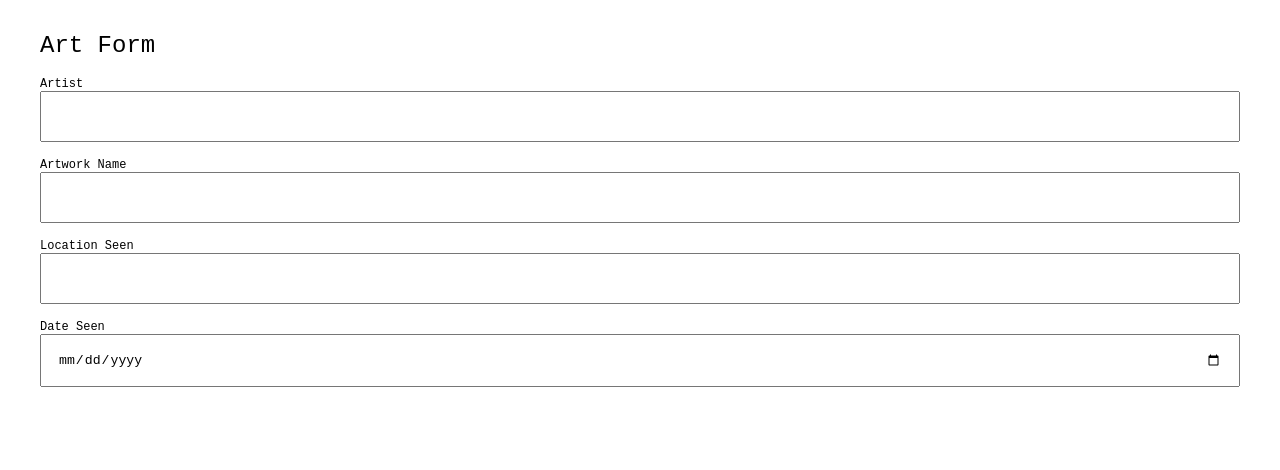
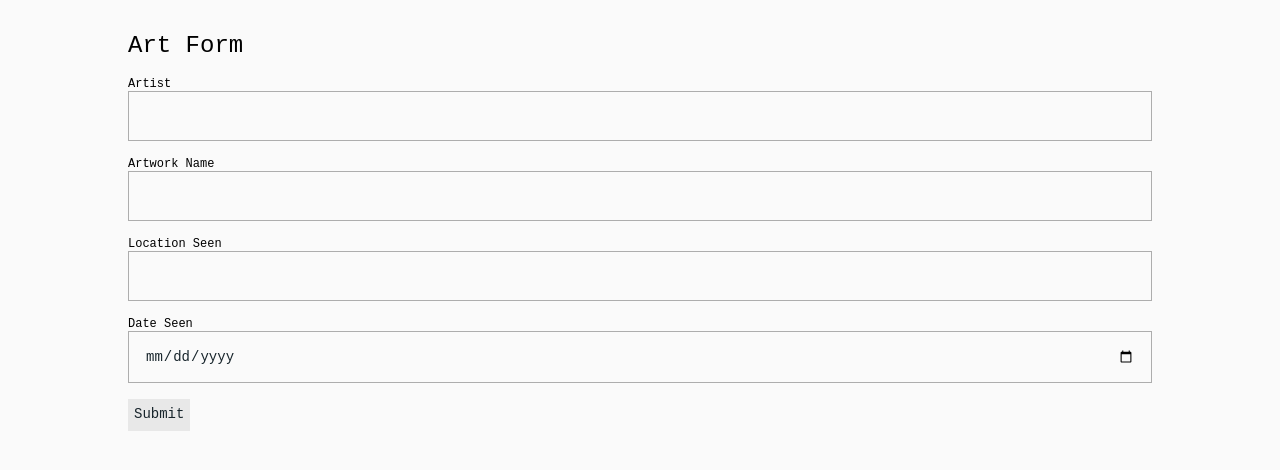
Before and after one commit to tchryssos/art-list, a Next.js app: page / in a window 1280 px wide. Shown: the top 470 px of the page. Built offline with nearby package versions, Linux system fonts and the light colour scheme.

Commit message:
Fixing global colors, updating theme to match rpg, adding button

```diff
--- /dev/null
+++ b/src/components/buttons/Button.tsx
@@ -0,0 +1,66 @@
+import styled from '@emotion/styled';
+
+import { pxToRem } from '~/logic/util/styles';
+
+import { FlexBox } from '../box/FlexBox';
+import { BaseButtonProps } from './types';
+
+type StyledProps = Pick<Required<BaseButtonProps>, 'transparent'>;
+
+const StyledButton = styled.button<StyledProps>(({ theme, transparent }) => ({
+  color: theme.colors.text,
+  cursor: 'pointer',
+  minHeight: theme.spacing[32],
+  minWidth: theme.spacing[32],
+  backgroundColor: transparent ? 'transparent' : theme.colors.accentLight,
+  border: transparent
+    ? `${theme.border.borderWidth[1]} solid ${theme.colors.text}`
+    : 'none',
+  // Non-standard padding matches default button padding
+  padding: `${pxToRem(1)} ${pxToRem(6)}`,
+  ':hover': {
+    filter: `brightness(${theme.filters.brightnessMod})`,
+  },
+  ':disabled': {
+    cursor: 'not-allowed',
+    backgroundColor: theme.colors.accentHeavy,
+    border: 'none',
+    filter: 'brightness(1.0)',
+  },
+}));
+
+const ButtonLike = StyledButton.withComponent(FlexBox);
+
+export const Button: React.FC<BaseButtonProps> = ({
+  onClick,
+  className,
+  type = 'button',
+  disabled,
+  children,
+  transparent,
+  buttonLike,
+}) => {
+  if (buttonLike) {
+    return (
+      <ButtonLike
+        center
+        className={className}
+        transparent={Boolean(transparent)}
+      >
+        {children}
+      </ButtonLike>
+    );
+  }
+  return (
+    <StyledButton
+      className={className}
+      disabled={disabled || (!onClick && type !== 'submit')}
+      transparent={Boolean(transparent)}
+      // eslint-disable-next-line react/button-has-type
+      type={type}
+      onClick={onClick}
+    >
+      {children}
+    </StyledButton>
+  );
+};
--- a/src/components/form/styles.ts
+++ b/src/components/form/styles.ts
@@ -7,4 +7,7 @@ export const createInputStyles = (theme: Theme) =>
     padding: theme.spacing[16],
     fontSize: theme.fontSize.body,
     fontFamily: theme.fontFamily.normal,
+    backgroundColor: theme.colors.background,
+    color: theme.colors.text,
+    border: `${theme.border.borderWidth[1]} solid ${theme.colors.accentHeavy}`,
   });
--- a/src/components/meta/Layout.tsx
+++ b/src/components/meta/Layout.tsx
@@ -11,7 +11,7 @@ type LayoutProps = {
 };
 
 const PageWrapper = styled(FlexBox)`
-  max-width: ${({ theme }) => theme.breakpointValues.lg}px;
+  max-width: ${({ theme }) => theme.breakpointValues.md}px;
   width: 100%;
   height: 100%;
 `;
--- a/src/constants/theme.ts
+++ b/src/constants/theme.ts
@@ -1,3 +1,4 @@
+import { pxToRem } from '~/logic/util/styles';
 import { ColorMode, ColorModeColors } from '~/typings/colorMode';
 
 const breakpointValues = {
@@ -9,11 +10,18 @@ const breakpointValues = {
   xl: 1440,
 };
 
-const StandardModeColors: ColorModeColors = {
-  text: '#000',
-  lighten: 'rgba(255, 255, 255, 0.6)',
-  darken: 'rgba(0, 0, 0, 0.2)',
-  background: '#fff',
+const standardModeColors: ColorModeColors = {
+  background: '#fafafa',
+  text: '#17242b',
+  success: '#00784e',
+  danger: '#db0033',
+  accentHeavy: '#adadad',
+  accentLight: '#e8e8e8',
+  smudge: 'rgba(0,0,0,0.05)',
+};
+
+const standardModeFilters = {
+  brightnessMod: 0.8,
 };
 
 const theme = {
@@ -27,30 +35,38 @@ const theme = {
     xl: `@media only screen and (min-width: ${breakpointValues.xl}px)`,
   },
   spacing: {
-    0: '0rem',
-    4: '0.25rem',
-    8: '0.5rem',
-    12: '0.75rem',
-    16: '1rem',
-    20: '1.25rem',
-    24: '1.5rem',
-    32: '2rem',
-    40: '2.5rem',
-    48: '3rem',
-    64: '4rem',
-    80: '5rem',
-    128: '8rem',
+    0: pxToRem(0),
+    2: pxToRem(2),
+    4: pxToRem(4),
+    8: pxToRem(8),
+    10: pxToRem(10),
+    12: pxToRem(12),
+    16: pxToRem(16),
+    20: pxToRem(20),
+    24: pxToRem(24),
+    32: pxToRem(32),
+    40: pxToRem(40),
+    48: pxToRem(48),
+    64: pxToRem(64),
+    80: pxToRem(80),
+    96: pxToRem(96),
+    128: pxToRem(128),
   },
   border: {
     borderWidth: {
-      1: '1px',
-      3: '0.1875rem',
+      1: pxToRem(1),
+      3: pxToRem(3),
+    },
+    borderRadius: {
+      2: pxToRem(2),
+      4: pxToRem(4),
+      round: '50%',
     },
   },
   fontSize: {
-    body: '0.825rem',
-    title: '1.5rem',
-    subBody: '0.75rem',
+    subBody: pxToRem(12),
+    body: pxToRem(14),
+    title: pxToRem(24),
   },
   fontFamily: {
     normal:
@@ -66,7 +82,11 @@ const theme = {
   },
 };
 
-export const StandardTheme = { ...theme, colors: StandardModeColors };
+export const StandardTheme = {
+  ...theme,
+  colors: standardModeColors,
+  filters: standardModeFilters,
+};
 
 export type ThemeShape = typeof StandardTheme;
 // eslint-disable-next-line @typescript-eslint/no-empty-interface
--- a/src/logic/hooks/useBreakpoints.ts
+++ b/src/logic/hooks/useBreakpoints.ts
@@ -14,10 +14,10 @@ export const useBreakpointsAtLeast = (breakpoint: BreakpointSize) => {
   return breakpoints.includes(breakpoint);
 };
 
-// export const useBreakpointsIsExactly = (breakpoint: BreakpointSize) => {
-//   const breakpoints = useContext(BreakpointsContext);
-//   return breakpoints[breakpoints.length - 1] === breakpoint;
-// };
+export const useBreakpointsIsExactly = (breakpoint: BreakpointSize) => {
+  const breakpoints = useContext(BreakpointsContext);
+  return breakpoints[breakpoints.length - 1] === breakpoint;
+};
 
 export const useBreakpointsIsGreaterThan = (breakpoint: BreakpointSize) => {
   const breakpoints = useContext(BreakpointsContext);
--- a/src/pages/_app.tsx
+++ b/src/pages/_app.tsx
@@ -24,6 +24,7 @@ const createGlobalStyles = (theme: Theme) => css`
   /* @import url(''); */
   html {
     ${baseStyle};
+    background-color: ${theme.colors.background};
   }
   body {
     ${baseStyle};
--- a/src/pages/index.tsx
+++ b/src/pages/index.tsx
@@ -1,9 +1,16 @@
+import styled from '@emotion/styled';
 import { FormEvent } from 'react';
 
+import { Button } from '~/components/buttons/Button';
 import { Form } from '~/components/form/Form';
 import { Input } from '~/components/form/Input';
 import { Layout } from '~/components/meta/Layout';
+import { Body } from '~/components/typography/Body';
 import { Title } from '~/components/typography/Title';
+
+const Submit = styled(Button)`
+  width: fit-content;
+`;
 
 const Home: React.FC = () => {
   const onSubmit = (e: FormEvent) => {
@@ -23,6 +30,9 @@ const Home: React.FC = () => {
         <Input label="Artwork Name" name="name" required type="text" />
         <Input label="Location Seen" name="location" required type="text" />
         <Input label="Date Seen" name="date" required type="date" />
+        <Submit type="submit">
+          <Body>Submit</Body>
+        </Submit>
       </Form>
     </Layout>
   );
```
Also changed, not shown: src/components/buttons/types.d.ts (added, +14 -0 lines), src/typings/colorMode.d.ts (+5 -3 lines).
